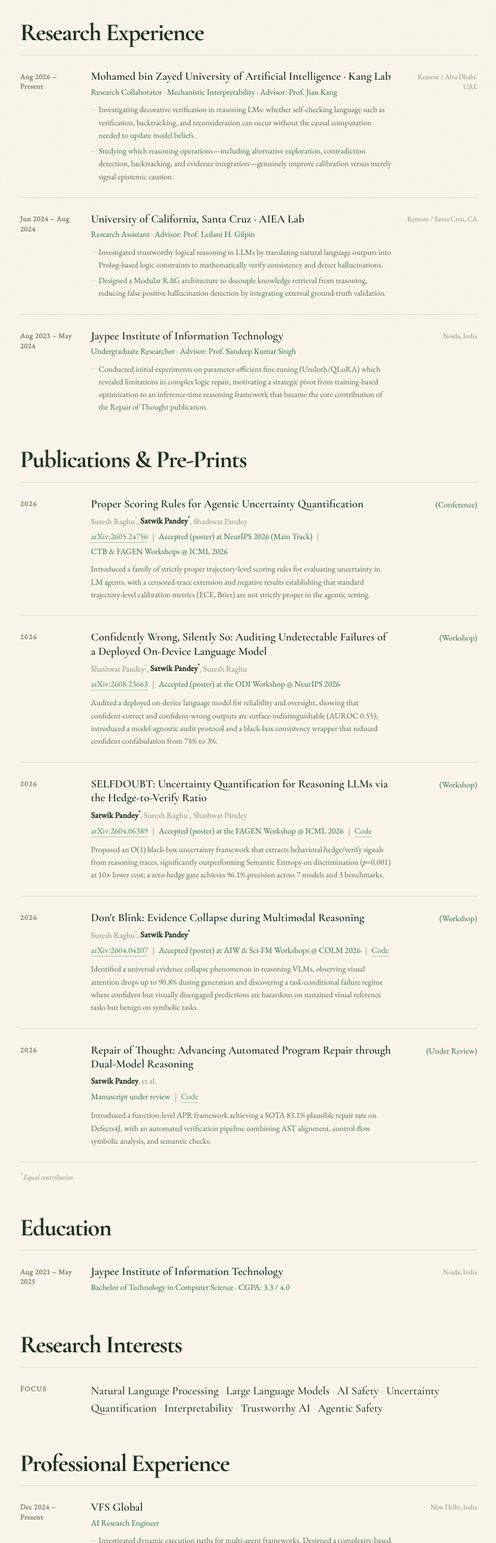
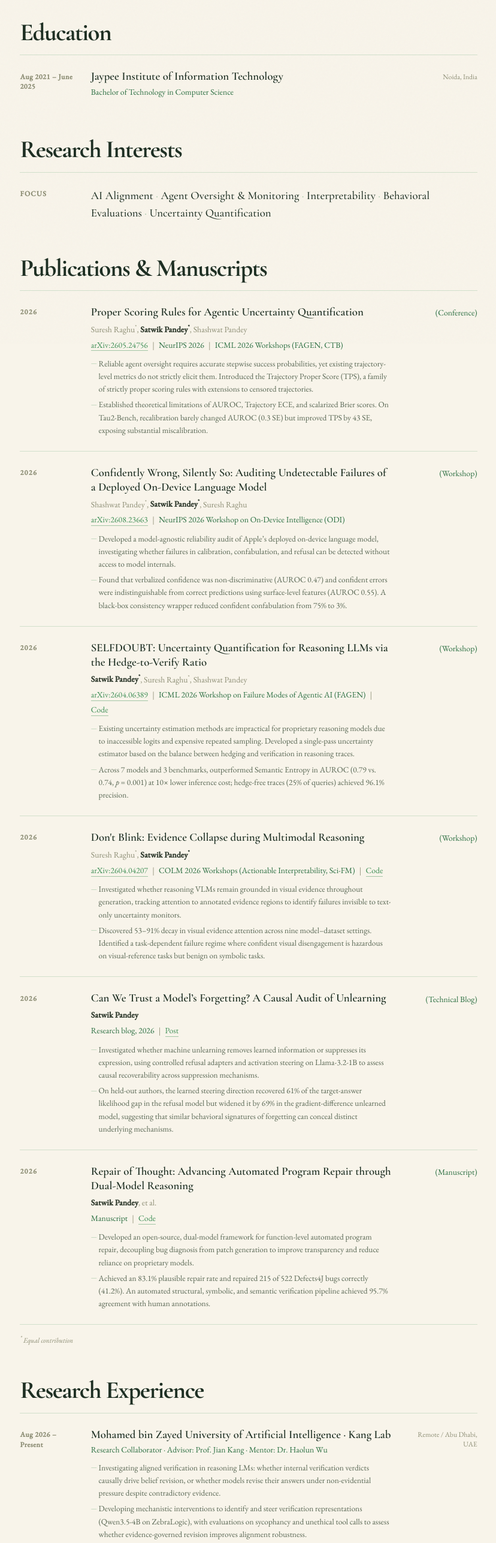
Before and after one commit to satwik2711/satwik2711.github.io, a plain HTML site: page cv.html in a window 1280 px wide. Shown: the part 227-2800 px from the top of the page at 60% size, without its empty margins (225-1053 px from the left). Drawn offline with nearby package versions, Linux system fonts and the light colour scheme.

Commit message:
resume phd

```diff
--- a/cv.html
+++ b/cv.html
@@ -230,16 +230,162 @@
   </div>
 
   <div class="cv-section">
+    <h2 class="section-label">Education</h2>
+    <article class="timeline-entry">
+      <div class="timeline-date">Aug 2021 – June 2025</div>
+      <div class="timeline-content">
+        <h3 class="timeline-title">Jaypee Institute of Information Technology</h3>
+        <p class="timeline-role">Bachelor of Technology in Computer Science</p>
+      </div>
+      <div class="timeline-place">Noida, India</div>
+    </article>
+  </div>
+
+  <div class="cv-section">
+    <h2 class="section-label">Research Interests</h2>
+    <div class="interests-row">
+      <div class="interests-kicker">Focus</div>
+      <div class="interests">
+        <span class="interest-tag">AI Alignment</span>
+        <span class="interest-tag">Agent Oversight &amp; Monitoring</span>
+        <span class="interest-tag">Interpretability</span>
+        <span class="interest-tag">Behavioral Evaluations</span>
+        <span class="interest-tag">Uncertainty Quantification</span>
+      </div>
+    </div>
+  </div>
+
+  <div class="cv-section publications-section" id="publications">
+    <h2 class="section-label">Publications &amp; Manuscripts</h2>
+
+    <article class="pub-entry">
+      <div class="pub-year">2026</div>
+      <div class="pub-content">
+        <h3 class="pub-title">Proper Scoring Rules for Agentic Uncertainty Quantification</h3>
+        <p class="pub-authors">Suresh Raghu<sup>*</sup>, <strong>Satwik Pandey<sup>*</sup></strong>, Shashwat Pandey</p>
+        <div class="pub-details">
+          <a class="pub-link" href="https://arxiv.org/abs/2605.24756" target="_blank" rel="noopener">arXiv:2605.24756</a>
+          <span class="separator">|</span>
+          <span class="pub-venue-note">NeurIPS 2026</span>
+          <span class="separator">|</span>
+          <span class="pub-venue-note">ICML 2026 Workshops (FAGEN, CTB)</span>
+        </div>
+        <ul class="timeline-points">
+          <li>Reliable agent oversight requires accurate stepwise success probabilities, yet existing trajectory-level metrics do not strictly elicit them. Introduced the Trajectory Proper Score (TPS), a family of strictly proper scoring rules with extensions to censored trajectories.</li>
+          <li>Established theoretical limitations of AUROC, Trajectory ECE, and scalarized Brier scores. On Tau2-Bench, recalibration barely changed AUROC (0.3 SE) but improved TPS by 43 SE, exposing substantial miscalibration.</li>
+        </ul>
+      </div>
+      <div class="pub-status">(Conference)</div>
+    </article>
+
+    <article class="pub-entry">
+      <div class="pub-year">2026</div>
+      <div class="pub-content">
+        <h3 class="pub-title">Confidently Wrong, Silently So: Auditing Undetectable Failures of a Deployed On-Device Language Model</h3>
+        <p class="pub-authors">Shashwat Pandey<sup>*</sup>, <strong>Satwik Pandey<sup>*</sup></strong>, Suresh Raghu</p>
+        <div class="pub-details">
+          <a class="pub-link" href="https://arxiv.org/abs/2608.23663" target="_blank" rel="noopener">arXiv:2608.23663</a>
+          <span class="separator">|</span>
+          <span class="pub-venue-note">NeurIPS 2026 Workshop on On-Device Intelligence (ODI)</span>
+        </div>
+        <ul class="timeline-points">
+          <li>Developed a model-agnostic reliability audit of Apple’s deployed on-device language model, investigating whether failures in calibration, confabulation, and refusal can be detected without access to model internals.</li>
+          <li>Found that verbalized confidence was non-discriminative (AUROC 0.47) and confident errors were indistinguishable from correct predictions using surface-level features (AUROC 0.55). A black-box consistency wrapper reduced confident confabulation from 75% to 3%.</li>
+        </ul>
+      </div>
+      <div class="pub-status">(Workshop)</div>
+    </article>
+
+    <article class="pub-entry">
+      <div class="pub-year">2026</div>
+      <div class="pub-content">
+        <h3 class="pub-title">SELFDOUBT: Uncertainty Quantification for Reasoning LLMs via the Hedge-to-Verify Ratio</h3>
+        <p class="pub-authors"><strong>Satwik Pandey<sup>*</sup></strong>, Suresh Raghu<sup>*</sup>, Shashwat Pandey</p>
+        <div class="pub-details">
+          <a class="pub-link" href="https://arxiv.org/abs/2604.06389" target="_blank" rel="noopener">arXiv:2604.06389</a>
+          <span class="separator">|</span>
+          <span class="pub-venue-note">ICML 2026 Workshop on Failure Modes of Agentic AI (FAGEN)</span>
+          <span class="separator">|</span>
+          <a class="pub-link" href="https://github.com/satwik2711/SelfDoubt" target="_blank" rel="noopener">Code</a>
+        </div>
+        <ul class="timeline-points">
+          <li>Existing uncertainty estimation methods are impractical for proprietary reasoning models due to inaccessible logits and expensive repeated sampling. Developed a single-pass uncertainty estimator based on the balance between hedging and verification in reasoning traces.</li>
+          <li>Across 7 models and 3 benchmarks, outperformed Semantic Entropy in AUROC (0.79 vs. 0.74, <i>p</i> = 0.001) at 10× lower inference cost; hedge-free traces (25% of queries) achieved 96.1% precision.</li>
+        </ul>
+      </div>
+      <div class="pub-status">(Workshop)</div>
+    </article>
+
+    <article class="pub-entry">
+      <div class="pub-year">2026</div>
+      <div class="pub-content">
+        <h3 class="pub-title">Don't Blink: Evidence Collapse during Multimodal Reasoning</h3>
+        <p class="pub-authors">Suresh Raghu<sup>*</sup>, <strong>Satwik Pandey<sup>*</sup></strong></p>
+        <div class="pub-details">
+          <a class="pub-link" href="https://arxiv.org/abs/2604.04207" target="_blank" rel="noopener">arXiv:2604.04207</a>
+          <span class="separator">|</span>
+          <span class="pub-venue-note">COLM 2026 Workshops (Actionable Interpretability, Sci-FM)</span>
+          <span class="separator">|</span>
+          <a class="pub-link" href="https://github.com/satwik2711/Dont-Blink" target="_blank" rel="noopener">Code</a>
+        </div>
+        <ul class="timeline-points">
+          <li>Investigated whether reasoning VLMs remain grounded in visual evidence throughout generation, tracking attention to annotated evidence regions to identify failures invisible to text-only uncertainty monitors.</li>
+          <li>Discovered 53–91% decay in visual evidence attention across nine model–dataset settings. Identified a task-dependent failure regime where confident visual disengagement is hazardous on visual-reference tasks but benign on symbolic tasks.</li>
+        </ul>
+      </div>
+      <div class="pub-status">(Workshop)</div>
+    </article>
+
+    <article class="pub-entry">
+      <div class="pub-year">2026</div>
+      <div class="pub-content">
+        <h3 class="pub-title">Can We Trust a Model’s Forgetting? A Causal Audit of Unlearning</h3>
+        <p class="pub-authors"><strong>Satwik Pandey</strong></p>
+        <div class="pub-details">
+          <span class="pub-venue-note">Research blog, 2026</span>
+          <span class="separator">|</span>
+          <a class="pub-link" href="unlearn.html">Post</a>
+        </div>
+        <ul class="timeline-points">
+          <li>Investigated whether machine unlearning removes learned information or suppresses its expression, using controlled refusal adapters and activation steering on Llama-3.2-1B to assess causal recoverability across suppression mechanisms.</li>
+          <li>On held-out authors, the learned steering direction recovered 61% of the target-answer likelihood gap in the refusal model but widened it by 69% in the gradient-difference unlearned model, suggesting that similar behavioral signatures of forgetting can conceal distinct underlying mechanisms.</li>
+        </ul>
+      </div>
+      <div class="pub-status">(Technical Blog)</div>
+    </article>
+
+    <article class="pub-entry">
+      <div class="pub-year">2026</div>
+      <div class="pub-content">
+        <h3 class="pub-title">Repair of Thought: Advancing Automated Program Repair through Dual-Model Reasoning</h3>
+        <p class="pub-authors"><strong>Satwik Pandey</strong>, et al.</p>
+        <div class="pub-details">
+          <span class="pub-venue-note">Manuscript</span>
+          <span class="separator">|</span>
+          <a class="pub-link" href="https://github.com/satwik2711/Repair-Of-Thought" target="_blank" rel="noopener">Code</a>
+        </div>
+        <ul class="timeline-points">
+          <li>Developed an open-source, dual-model framework for function-level automated program repair, decoupling bug diagnosis from patch generation to improve transparency and reduce reliance on proprietary models.</li>
+          <li>Achieved an 83.1% plausible repair rate and repaired 215 of 522 Defects4J bugs correctly (41.2%). An automated structural, symbolic, and semantic verification pipeline achieved 95.7% agreement with human annotations.</li>
+        </ul>
+      </div>
+      <div class="pub-status">(Manuscript)</div>
+    </article>
+
+    <p class="pub-note"><sup>*</sup> Equal contribution</p>
+  </div>
+
+  <div class="cv-section">
     <h2 class="section-label">Research Experience</h2>
 
     <article class="timeline-entry">
       <div class="timeline-date">Aug 2026 – Present</div>
       <div class="timeline-content">
         <h3 class="timeline-title">Mohamed bin Zayed University of Artificial Intelligence · Kang Lab</h3>
-        <p class="timeline-role">Research Collaborator · Mechanistic Interpretability · Advisor: Prof. Jian Kang</p>
+        <p class="timeline-role">Research Collaborator · Advisor: Prof. Jian Kang · Mentor: Dr. Haolun Wu</p>
         <ul class="timeline-points">
-          <li>Investigating decorative verification in reasoning LMs: whether self-checking language such as verification, backtracking, and reconsideration can occur without the causal computation needed to update model beliefs.</li>
-          <li>Studying which reasoning operations—including alternative exploration, contradiction detection, backtracking, and evidence integration—genuinely improve calibration versus merely signal epistemic caution.</li>
+          <li>Investigating aligned verification in reasoning LMs: whether internal verification verdicts causally drive belief revision, or whether models revise their answers under non-evidential pressure despite contradictory evidence.</li>
+          <li>Developing mechanistic interventions to identify and steer verification representations (Qwen3.5-4B on ZebraLogic), with evaluations on sycophancy and unethical tool calls to assess whether evidence-governed revision improves alignment robustness.</li>
         </ul>
       </div>
       <div class="timeline-place">Remote / Abu Dhabi, UAE</div>
@@ -262,146 +408,88 @@
       <div class="timeline-date">Aug 2023 – May 2024</div>
       <div class="timeline-content">
         <h3 class="timeline-title">Jaypee Institute of Information Technology</h3>
-        <p class="timeline-role">Undergraduate Researcher · Advisor: Prof. Sandeep Kumar Singh</p>
+        <p class="timeline-role">Undergraduate Researcher · Advisors: Prof. Sandeep Kumar Singh, Prof. Bhawna Saxena</p>
         <ul class="timeline-points">
-          <li>Conducted initial experiments on parameter-efficient fine-tuning (Unsloth/QLoRA) which revealed limitations in complex logic repair, motivating a strategic pivot from training-based optimization to an inference-time reasoning framework that became the core contribution of the Repair of Thought publication.</li>
+          <li>Conducted initial experiments on parameter-efficient fine-tuning (Unsloth/QLoRA) which revealed limitations in complex logic repair, motivating a pivot from training-based optimization to the inference-time reasoning framework that became the core contribution of the “Repair of Thought” manuscript.</li>
         </ul>
       </div>
       <div class="timeline-place">Noida, India</div>
     </article>
   </div>
 
-  <div class="cv-section publications-section" id="publications">
-    <h2 class="section-label">Publications &amp; Pre-Prints</h2>
-
-    <article class="pub-entry">
-      <div class="pub-year">2026</div>
-      <div class="pub-content">
-        <h3 class="pub-title">Proper Scoring Rules for Agentic Uncertainty Quantification</h3>
-        <p class="pub-authors">Suresh Raghu<sup>*</sup>, <strong>Satwik Pandey<sup>*</sup></strong>, Shashwat Pandey</p>
-        <div class="pub-details">
-          <a class="pub-link" href="https://arxiv.org/abs/2605.24756" target="_blank" rel="noopener">arXiv:2605.24756</a>
-          <span class="separator">|</span>
-          <span class="pub-venue-note">Accepted (poster) at NeurIPS 2026 (Main Track)</span>
-          <span class="separator">|</span>
-          <span class="pub-venue-note">CTB &amp; FAGEN Workshops @ ICML 2026</span>
-        </div>
-        <p class="pub-description">Introduced a family of strictly proper trajectory-level scoring rules for evaluating uncertainty in LM agents, with a censored-trace extension and negative results establishing that standard trajectory-level calibration metrics (ECE, Brier) are not strictly proper in the agentic setting.</p>
-      </div>
-      <div class="pub-status">(Conference)</div>
-    </article>
-
-    <article class="pub-entry">
-      <div class="pub-year">2026</div>
-      <div class="pub-content">
-        <h3 class="pub-title">Confidently Wrong, Silently So: Auditing Undetectable Failures of a Deployed On-Device Language Model</h3>
-        <p class="pub-authors">Shashwat Pandey<sup>*</sup>, <strong>Satwik Pandey<sup>*</sup></strong>, Suresh Raghu</p>
-        <div class="pub-details">
-          <a class="pub-link" href="https://arxiv.org/abs/2608.23663" target="_blank" rel="noopener">arXiv:2608.23663</a>
-          <span class="separator">|</span>
-          <span class="pub-venue-note">Accepted (poster) at the ODI Workshop @ NeurIPS 2026</span>
-        </div>
-        <p class="pub-description">Audited a deployed on-device language model for reliability and oversight, showing that confident-correct and confident-wrong outputs are surface-indistinguishable (AUROC 0.55); introduced a model-agnostic audit protocol and a black-box consistency wrapper that reduced confident confabulation from 75% to 3%.</p>
-      </div>
-      <div class="pub-status">(Workshop)</div>
-    </article>
-
-    <article class="pub-entry">
-      <div class="pub-year">2026</div>
-      <div class="pub-content">
-        <h3 class="pub-title">SELFDOUBT: Uncertainty Quantification for Reasoning LLMs via the Hedge-to-Verify Ratio</h3>
-        <p class="pub-authors"><strong>Satwik Pandey<sup>*</sup></strong>, Suresh Raghu<sup>*</sup>, Shashwat Pandey</p>
-        <div class="pub-details">
-          <a class="pub-link" href="https://arxiv.org/abs/2604.06389" target="_blank" rel="noopener">arXiv:2604.06389</a>
-          <span class="separator">|</span>
-          <span class="pub-venue-note">Accepted (poster) at the FAGEN Workshop @ ICML 2026</span>
-          <span class="separator">|</span>
-          <a class="pub-link" href="https://github.com/satwik2711/SelfDoubt" target="_blank" rel="noopener">Code</a>
-        </div>
-        <p class="pub-description">Proposed an O(1) black-box uncertainty framework that extracts behavioral hedge/verify signals from reasoning traces, significantly outperforming Semantic Entropy on discrimination (<i>p</i>=0.001) at 10× lower cost; a zero-hedge gate achieves 96.1% precision across 7 models and 3 benchmarks.</p>
-      </div>
-      <div class="pub-status">(Workshop)</div>
-    </article>
-
-    <article class="pub-entry">
-      <div class="pub-year">2026</div>
-      <div class="pub-content">
-        <h3 class="pub-title">Don't Blink: Evidence Collapse during Multimodal Reasoning</h3>
-        <p class="pub-authors">Suresh Raghu<sup>*</sup>, <strong>Satwik Pandey<sup>*</sup></strong></p>
-        <div class="pub-details">
-          <a class="pub-link" href="https://arxiv.org/abs/2604.04207" target="_blank" rel="noopener">arXiv:2604.04207</a>
-          <span class="separator">|</span>
-          <span class="pub-venue-note">Accepted (poster) at AIW &amp; Sci-FM Workshops @ COLM 2026</span>
-          <span class="separator">|</span>
-          <a class="pub-link" href="https://github.com/satwik2711/Dont-Blink" target="_blank" rel="noopener">Code</a>
-        </div>
-        <p class="pub-description">Identified a universal evidence collapse phenomenon in reasoning VLMs, observing visual attention drops up to 90.8% during generation and discovering a task-conditional failure regime where confident but visually disengaged predictions are hazardous on sustained visual reference tasks but benign on symbolic tasks.</p>
-      </div>
-      <div class="pub-status">(Workshop)</div>
-    </article>
-
-    <article class="pub-entry">
-      <div class="pub-year">2026</div>
-      <div class="pub-content">
-        <h3 class="pub-title">Repair of Thought: Advancing Automated Program Repair through Dual-Model Reasoning</h3>
-        <p class="pub-authors"><strong>Satwik Pandey</strong>, et al.</p>
-        <div class="pub-details">
-          <span class="pub-venue-note">Manuscript under review</span>
-          <span class="separator">|</span>
-          <a class="pub-link" href="https://github.com/satwik2711/Repair-Of-Thought" target="_blank" rel="noopener">Code</a>
-        </div>
-        <p class="pub-description">Introduced a function-level APR framework achieving a SOTA 83.1% plausible repair rate on Defects4J, with an automated verification pipeline combining AST alignment, control-flow symbolic analysis, and semantic checks.</p>
-      </div>
-      <div class="pub-status">(Under Review)</div>
-    </article>
-
-    <p class="pub-note"><sup>*</sup> Equal contribution</p>
-  </div>
-
   <div class="cv-section">
-    <h2 class="section-label">Education</h2>
-    <article class="timeline-entry">
-      <div class="timeline-date">Aug 2021 – May 2025</div>
-      <div class="timeline-content">
-        <h3 class="timeline-title">Jaypee Institute of Information Technology</h3>
-        <p class="timeline-role">Bachelor of Technology in Computer Science · CGPA: 3.3 / 4.0</p>
-      </div>
-      <div class="timeline-place">Noida, India</div>
-    </article>
-  </div>
-
-  <div class="cv-section">
-    <h2 class="section-label">Research Interests</h2>
-    <div class="interests-row">
-      <div class="interests-kicker">Focus</div>
-      <div class="interests">
-        <span class="interest-tag">Natural Language Processing</span>
-        <span class="interest-tag">Large Language Models</span>
-        <span class="interest-tag">AI Safety</span>
-        <span class="interest-tag">Uncertainty Quantification</span>
-        <span class="interest-tag">Interpretability</span>
-        <span class="interest-tag">Trustworthy AI</span>
-        <span class="interest-tag">Agentic Safety</span>
-      </div>
-    </div>
-  </div>
-
-  <div class="cv-section">
-    <h2 class="section-label">Professional Experience</h2>
+    <h2 class="section-label">Industry Experience</h2>
 
     <article class="timeline-entry">
       <div class="timeline-date">Dec 2024 – Present</div>
       <div class="timeline-content">
         <h3 class="timeline-title">VFS Global</h3>
-        <p class="timeline-role">AI Research Engineer</p>
+        <p class="timeline-role">Founding AI Engineer (Deputy Manager – AI)</p>
         <ul class="timeline-points">
-          <li>Investigated dynamic execution paths for multi-agent frameworks. Designed a complexity-based routing mechanism that differentiates between deterministic tasks handled by parsers and ambiguous instances routed to reasoning-capable VLMs, optimizing the trade-off between inference cost and reasoning accuracy.</li>
-          <li>Integrated a two-stage confidence pipeline: token-level logit probabilities aggregated via Shannon entropy serve as a lightweight first-pass filter for extraction uncertainty, with high-entropy predictions escalated to a reasoning VLM-as-a-Judge for cross-modal extraction verification.</li>
-          <li>Designed a trace-guided re-extraction mechanism for cascade-rejected fields that fail both entropy screening and judge validation. The judge's reasoning traces are converted into corrective context for a secondary extraction model, enabling targeted recovery from extraction errors such as character misreads, boundary confusion, and semantic misattribution.</li>
-          <li>Designed a multi-level verification framework for biometric photo validation, separating signal-level quality assessment from semantic-level attribute verification with fine-tuned VLMs. The staged design isolated distinct failure modes and improved the interpretability of rejection decisions.</li>
+          <li>Founding engineer of the AI team (now 8 people) behind the multi-agent Intelligent Document Processing (IDP) platform, which serves 50,000+ requests per day across 25 countries.</li>
+          <li>Proposed and built an uncertainty router for visa-document extraction on the IDP platform: token-level entropy screens each extracted field, high-entropy fields escalate to multi-sample semantic entropy and a reasoning VLM-as-a-Judge, and unresolved cases go to a human reviewer. Embassy-flagged sensitive errors fell by ∼87% within a month.</li>
+          <li>Led development of an agentic document-verification platform for a national government client: specialist agents navigate the client’s standard operating procedures with grep-style search rather than embedding retrieval, run per-document and cross-document checks, and return an evidence-cited verdict for every rule, abstaining to human review when evidence is missing or ambiguous.</li>
         </ul>
       </div>
       <div class="timeline-place">New Delhi, India</div>
+    </article>
+  </div>
+
+  <div class="cv-section">
+    <h2 class="section-label">Honors &amp; Awards</h2>
+
+    <article class="timeline-entry">
+      <div class="timeline-date">2026</div>
+      <div class="timeline-content">
+        <h3 class="timeline-title">Aegis Graham Bell Award, Innovation in Gen AI</h3>
+        <p class="timeline-role">VFS Global’s IDP platform (founding engineer)</p>
+      </div>
+    </article>
+
+    <article class="timeline-entry">
+      <div class="timeline-date">2023</div>
+      <div class="timeline-content">
+        <h3 class="timeline-title">Smart India Hackathon (national)</h3>
+        <p class="timeline-role">Top 6 in problem statement, AI for sustainability</p>
+      </div>
+    </article>
+
+    <article class="timeline-entry">
+      <div class="timeline-date">2022 – 2023</div>
+      <div class="timeline-content">
+        <h3 class="timeline-title">Winner, JIIT hackathons</h3>
+        <p class="timeline-role">Hacking Summer 2022, Hacking Winter 2022, Hacking Summer 2023 (SIH qualifier)</p>
+      </div>
+    </article>
+  </div>
+
+  <div class="cv-section">
+    <h2 class="section-label">Service &amp; Mentoring</h2>
+
+    <article class="timeline-entry">
+      <div class="timeline-date">2026</div>
+      <div class="timeline-content">
+        <h3 class="timeline-title">Reviewer</h3>
+        <p class="timeline-role">COLM 2026, UAI 2026 · Workshops: ICML 2026 FAGEN, COLM 2026 AIW</p>
+      </div>
+    </article>
+
+    <article class="timeline-entry">
+      <div class="timeline-date">2026</div>
+      <div class="timeline-content">
+        <h3 class="timeline-title">Volunteer</h3>
+        <p class="timeline-role">ICML 2026</p>
+      </div>
+    </article>
+
+    <article class="timeline-entry">
+      <div class="timeline-date">2026</div>
+      <div class="timeline-content">
+        <h3 class="timeline-title">Mentoring</h3>
+        <ul class="timeline-points">
+          <li>Guided two undergraduates through their first independent research papers, both accepted at NeurIPS 2026 workshops.</li>
+        </ul>
+      </div>
     </article>
   </div>
 </div>
```
Also changed, not shown: 2 other files.
